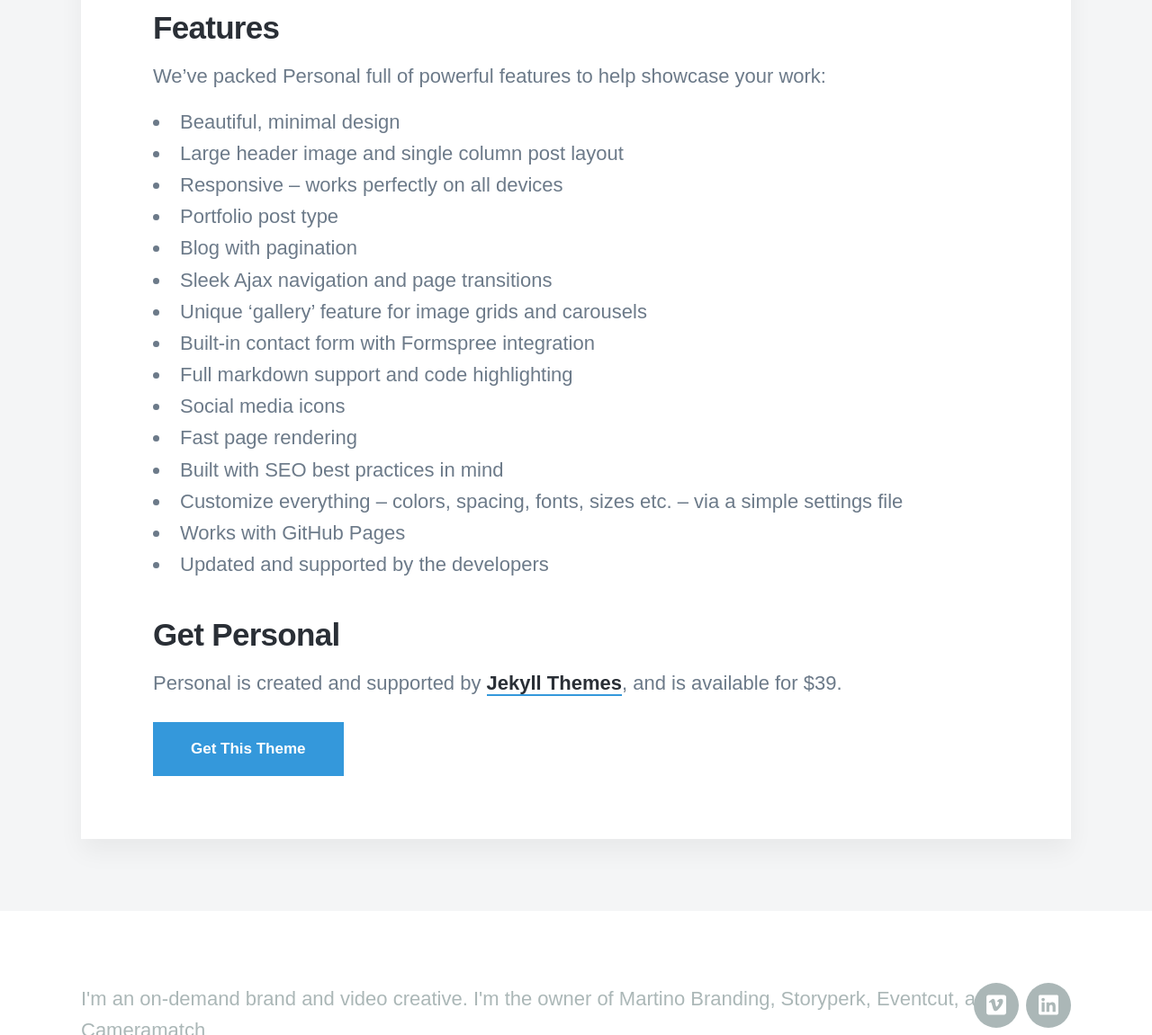
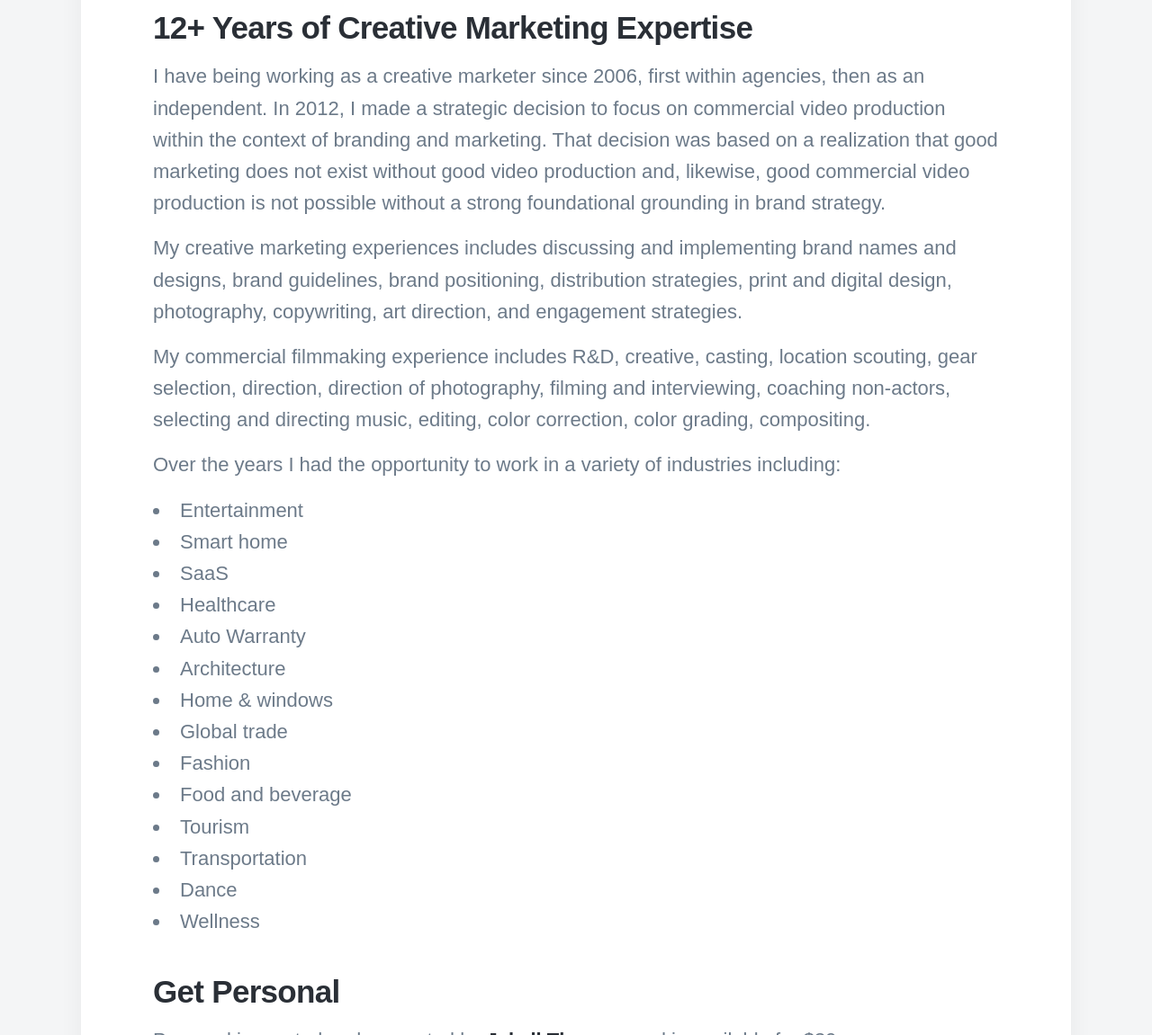
Before and after one commit to adrianomartino/amartino, a Jekyll site: the page built from _pages/about.md, in a window 1280 px wide and 1400 px high, scrolled down 378 px. Shown: the part 249-1400 px from the top of the window at 90% size. Built offline with Jekyll 4.4.1, drawn with Linux system fonts in a browser that asks for light colours; nearby versions of some CDN libraries; some web fonts are replaced.

Commit message:
Update from Forestry.io Adriano Martino updated _pages/about.md

```diff
--- a/_pages/about.md
+++ b/_pages/about.md
@@ -6,25 +6,30 @@ description: Personal is the perfect theme for developers, designers and other c
 featured_image: https://res.cloudinary.com/martinobranding/image/upload/v1555965383/adrianomartinocom/Adriano_Martino_Video_Marketing_rgg8m2.jpg
 
 ---
-## Features
+## 12+ Years of Creative Marketing Expertise
 
-We've packed Personal full of powerful features to help showcase your work:
+I have being working as a creative marketer since 2006, first within agencies, then as an independent. In 2012, I made a strategic decision to focus on commercial video production within the context of branding and marketing. That decision was based on a realization that good marketing does not exist without good video production and, likewise, good commercial video production is not possible without a strong foundational grounding in brand strategy.
 
-* Beautiful, minimal design
-* Large header image and single column post layout
-* Responsive – works perfectly on all devices
-* Portfolio post type
-* Blog with pagination
-* Sleek Ajax navigation and page transitions
-* Unique 'gallery' feature for image grids and carousels
-* Built-in contact form with Formspree integration
-* Full markdown support and code highlighting
-* Social media icons
-* Fast page rendering
-* Built with SEO best practices in mind
-* Customize everything – colors, spacing, fonts, sizes etc. – via a simple settings file
-* Works with GitHub Pages
-* Updated and supported by the developers
+My creative marketing experiences includes discussing and implementing brand names and designs, brand guidelines, brand positioning, distribution strategies, print and digital design, photography, copywriting, art direction, and engagement strategies.
+
+My commercial filmmaking experience includes R&D, creative, casting, location scouting, gear selection, direction, direction of photography, filming and interviewing, coaching non-actors, selecting and directing music, editing, color correction, color grading, compositing.
+
+Over the years I had the opportunity to work in a variety of industries including:
+
+* Entertainment
+* Smart home
+* SaaS
+* Healthcare
+* Auto Warranty
+* Architecture
+* Home & windows
+* Global trade
+* Fashion
+* Food and beverage
+* Tourism
+* Transportation
+* Dance
+* Wellness
 
 ## Get Personal
 
```
